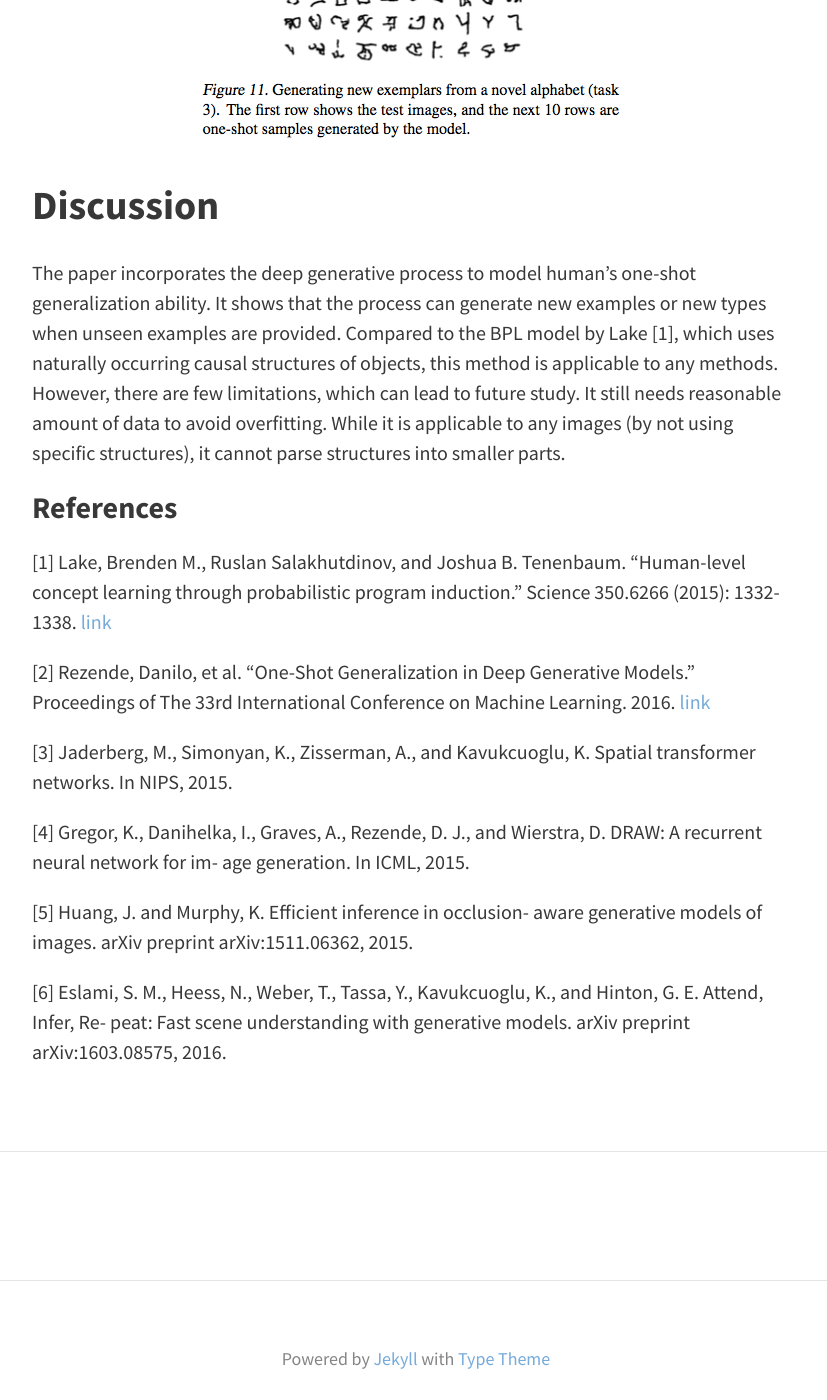
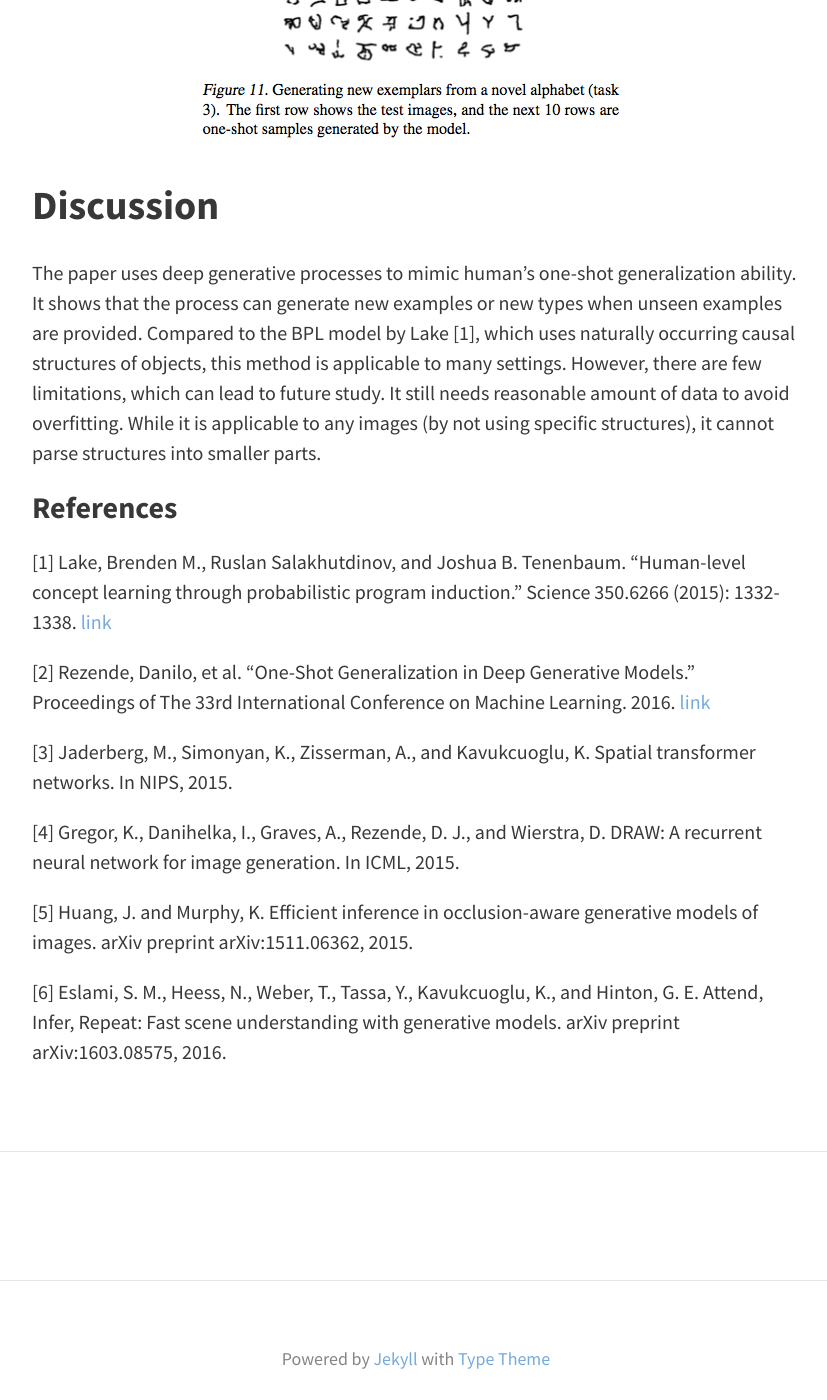
Before and after one commit to casmls/casmls.github.io, a Jekyll site: the page built from _posts/2017-02-08-oneshot.md, in a window 1280 px wide and 1400 px high, scrolled down 10752 px. Shown: the whole window, without its empty margins (224-1051 px from the left). Built offline with Jekyll 4.4.1, drawn with Linux system fonts in a browser that asks for light colours; nearby versions of some CDN libraries; comment, search, counter and statistics services are not loaded; some of the changed text lies outside the part shown.

```diff
--- a/_posts/2017-02-08-oneshot.md
+++ b/_posts/2017-02-08-oneshot.md
@@ -7,10 +7,11 @@ excerpt_separator: <!--more-->
 comments: true
 ---
 
-This week, by the lead of Yuanjun Gao, we discussed two papers,  "Human-level concept learning through probabilistic program induction." by Lake et al [1] and "One-Shot Generalization in Deep Generative Models." by Danilo J. Rezende et al [2]. Two papers aim towards human's ability to learn from small number of examples. The first paper introduces Bayesian Program Learning framework (BPL), a probabilistic model which allows such learning ability and the second paper implements the idea in deep generative model.
+This week, with the lead of Yuanjun Gao, we discussed two papers,  "Human-level concept learning through probabilistic program induction." by Lake et al [1] and "One-Shot Generalization in Deep Generative Models." by Danilo J. Rezende et al [2]. The papers aim to mimic humans' ability to learn from small numbers of examples. The first paper introduces Bayesian Program Learning framework (BPL)&mdash;a probabilistic model which allows such learning ability&mdash;and the second paper implements the idea in deep generative model.
 
 <!--more-->
 
+_The figures below are taken from the aforementioned papers._
 
 # Human Level Concept Learning
 
@@ -97,7 +96,7 @@ As shown in figure 4 of [1] (the third figure from the top), the BPL's parsing a
 
 ## Discussion
 
-The BPL's ability to understand structure in visual concept is still very limited. It lacks the knowledge of parallel lines, symmetry, optional elements such as cross bars, and many others. It also lacks human's ability to use learned concepts for others such as planning, communication, and conceptual combination [1].  However, as humans do, these are something learned from a long term education. One-shot learning and generalization of such seemed not an easy task. The paper also mentions the hope for neural representations of concepts and the development of more neurally grounded learning models, which leads to the next paper.
+The BPL's ability to understand structure in visual concepts is still very limited. It lacks the knowledge of parallel lines, symmetry, optional elements such as cross bars, and many others. It also lacks humans' ability to use learned concepts for other tasks such as planning, communication, and conceptual combination [1].  However, for humans, these are learned from many years of education. One-shot learning and generalization of such seems not to be an easy task. The paper also mentions the hope for neural representations of concepts and the development of more neurally grounded learning models, which leads to the next paper.
 
 
 # One-Shot Generalization in Deep Generative Models
@@ -130,7 +129,7 @@ $$\text{Observation:  } \mathbf{x} \sim p(\mathbf{x} | f_o(\mathbf{c}_T; \theta_
 
 ![FIG6]({{site.base_url}}/img/oneshot_6.png)
 
-In each step $$t=1,...,T$$, a K-dimensional latent variables, $$z_t$$, is sampled independently. An external context or piece of side information $$\mathbf{x}'$$ can be incorporated using an attentional mechanism.
+In each step $$t=1,...,T$$, a $$K$$-dimensional latent variables, $$z_t$$, is sampled independently. An external context or piece of side information $$\mathbf{x}'$$ can be incorporated using an attentional mechanism.
 
 The model is a generalization of existing models such as DRAW [4], composited VAEs [5], and AIR [6]. However, it introduces hidden canvas step, which allows pre-image to be constructed in a hidden space. Another note is that it allows the model be sampled without feeding-back the result of the canvas $$c_t$$ to the hidden state $$h_t$$, which provides more efficiency.
 
@@ -165,7 +164,7 @@ The paper also tested if the process can generate new types by showing one chara
 
 ## Discussion
 
-The paper incorporates the deep generative process to model human's one-shot generalization ability. It shows that the process can generate new examples or new types when unseen examples are provided. Compared to the BPL model by Lake [1], which uses naturally occurring causal structures of objects, this method is applicable to any methods. However, there are few limitations, which can lead to future study. It still needs reasonable amount of data to avoid overfitting. While it is applicable to any images (by not using specific structures), it cannot parse structures into smaller parts.
+The paper uses deep generative processes to mimic human's one-shot generalization ability. It shows that the process can generate new examples or new types when unseen examples are provided. Compared to the BPL model by Lake [1], which uses naturally occurring causal structures of objects, this method is applicable to many settings. However, there are few limitations, which can lead to future study. It still needs reasonable amount of data to avoid overfitting. While it is applicable to any images (by not using specific structures), it cannot parse structures into smaller parts.
 
 
 ### References
@@ -176,8 +175,8 @@ The paper incorporates the deep generative process to model human's one-shot gen
 
 [3] Jaderberg, M., Simonyan, K., Zisserman, A., and Kavukcuoglu, K. Spatial transformer networks. In NIPS, 2015.
 
-[4] Gregor, K., Danihelka, I., Graves, A., Rezende, D. J., and Wierstra, D. DRAW: A recurrent neural network for im- age generation. In ICML, 2015.
+[4] Gregor, K., Danihelka, I., Graves, A., Rezende, D. J., and Wierstra, D. DRAW: A recurrent neural network for image generation. In ICML, 2015.
 
-[5] Huang, J. and Murphy, K. Efficient inference in occlusion- aware generative models of images. arXiv preprint arXiv:1511.06362, 2015.
+[5] Huang, J. and Murphy, K. Efficient inference in occlusion-aware generative models of images. arXiv preprint arXiv:1511.06362, 2015.
 
-[6] Eslami, S. M., Heess, N., Weber, T., Tassa, Y., Kavukcuoglu, K., and Hinton, G. E. Attend, Infer, Re- peat: Fast scene understanding with generative models. arXiv preprint arXiv:1603.08575, 2016.
+[6] Eslami, S. M., Heess, N., Weber, T., Tassa, Y., Kavukcuoglu, K., and Hinton, G. E. Attend, Infer, Repeat: Fast scene understanding with generative models. arXiv preprint arXiv:1603.08575, 2016.
```
Also changed, not shown: other parts of _posts/2017-02-08-oneshot.md (+5 -7 lines), _meetings/2017-02-23-ruoxi.md (+5 -3 lines).
